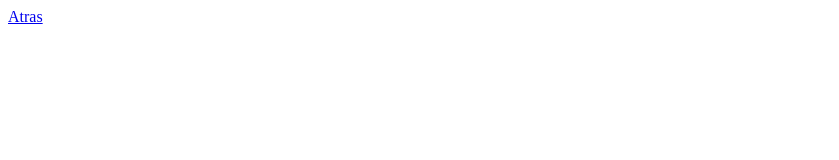
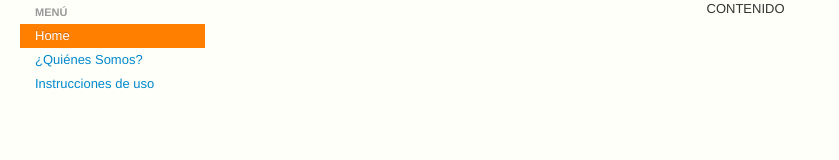
Before and after one commit to javierab/j2ee, a plain HTML site: page ViewController/public_html/somos.html in a window 1280 px wide. Shown: the whole page, without its empty margins (0-839 px from the left). Drawn offline with Linux system fonts and the light colour scheme.

Commit message:
Revert "asdf"
This reverts commit f4af11cd6f53e1afb3ab687db56c0f030b8518c5.

Conflicts:

	ViewController/public_html/principal.html
	ViewController/public_html/woody.html

```diff
--- a/ViewController/public_html/somos.html
+++ b/ViewController/public_html/somos.html
@@ -2,11 +2,26 @@
 <html>
     <head>
         <meta http-equiv="Content-Type" content="text/html; charset=windows-1252"></meta>
-        <title>Quienes Somos</title>
+        <title>Proyecto J2EE</title>
+        <link href= "css/bootstrap.css" rel="stylesheet">
+
     </head>
     <body>
+<div class="container-fluid">
+  <div class="row-fluid">
+    <div class="span2">
+		<ul class="nav nav-list">
+              <li class="nav-header">Men&uacute;</li>
+              <li class="active"><a href="woody.html">Home</a></li>
+              <li><a href="somos.html">&iquest;Qui&eacute;nes Somos?</a></li>
+              <li><a href="uso.html">Instrucciones de uso</a></li>
+		</ul>
+    </div>
+    <div class="span10" style="text-align: center">
 
-
-    <a href="woody.html">Atras</a>
+    CONTENIDO
+	</div>
+	</div>
+	</div>
     </body>
 </html>
```
Also changed, not shown: ViewController/public_html/index.html (+1 -1 lines), ViewController/public_html/principal.html (+8 -1 lines), ViewController/public_html/woody.html (+0 -3 lines).
